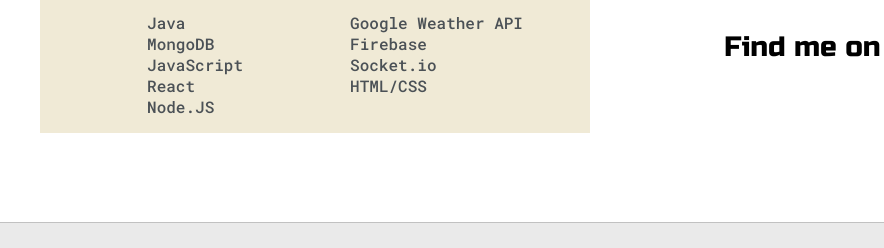
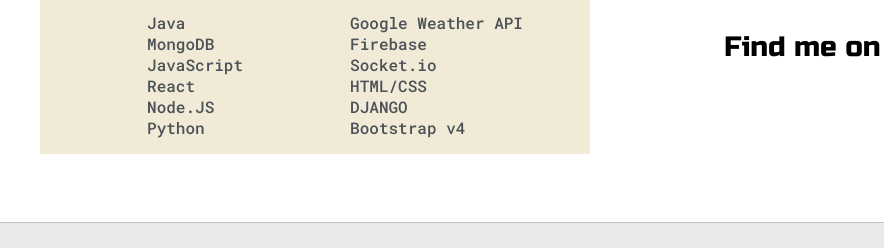
Before and after one commit to AyushDubey-maker/portfolio.github.io, a website: page index.html in a window 1280 px wide. Shown: the part 1336-1584 px from the top of the page, 0-884 px from the left. Drawn offline with nearby package versions, Linux system fonts and the light colour scheme.

Commit message:
Update index.html

```diff
--- a/index.html
+++ b/index.html
@@ -110,6 +110,7 @@
 							<li>JavaScript</li>
 							<li>React</li>
 							<li>Node.JS</li>
+							<li>Python</li>
 						</ul>
 
 						<ul>
@@ -117,6 +118,8 @@
 							<li>Firebase</li>
 							<li>Socket.io</li>
 							<li>HTML/CSS</li>
+							<li>DJANGO</li>
+							<li>Bootstrap v4</li>
 						</ul>
 
 					</div>
```
